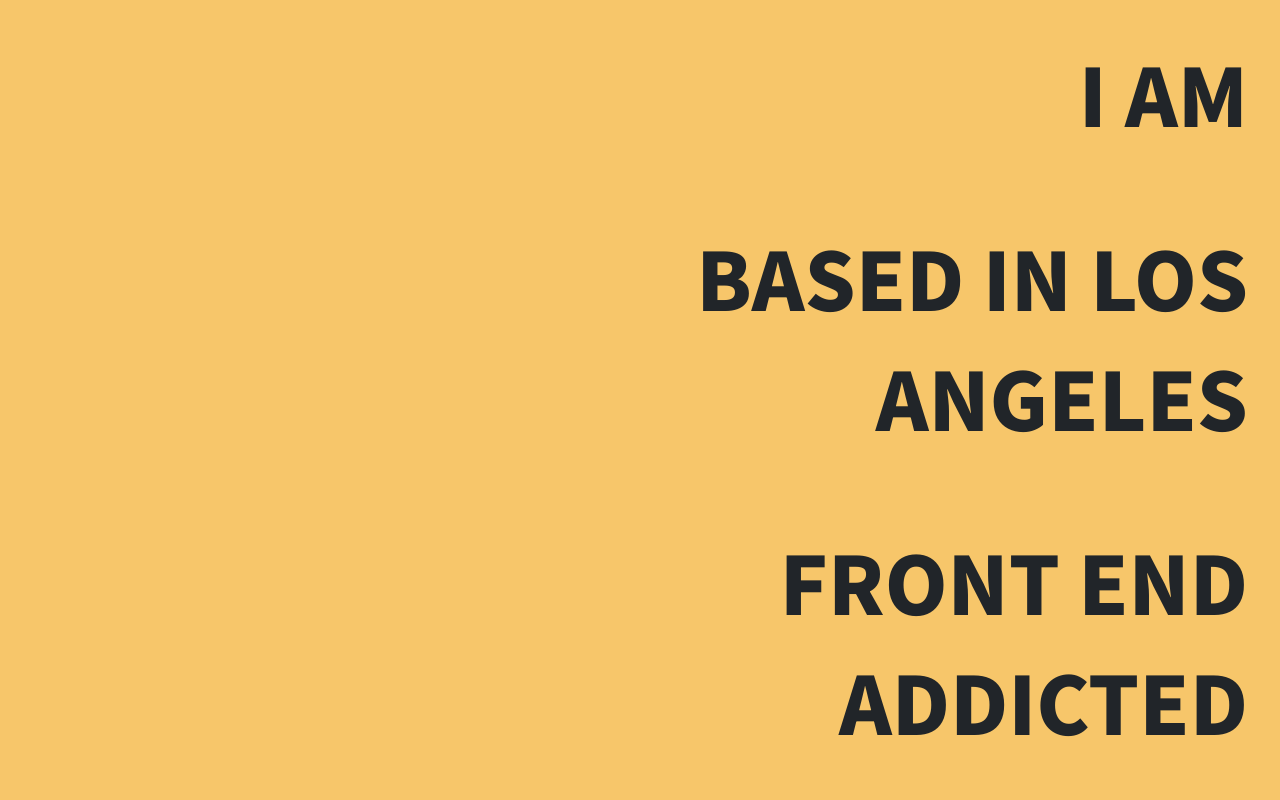
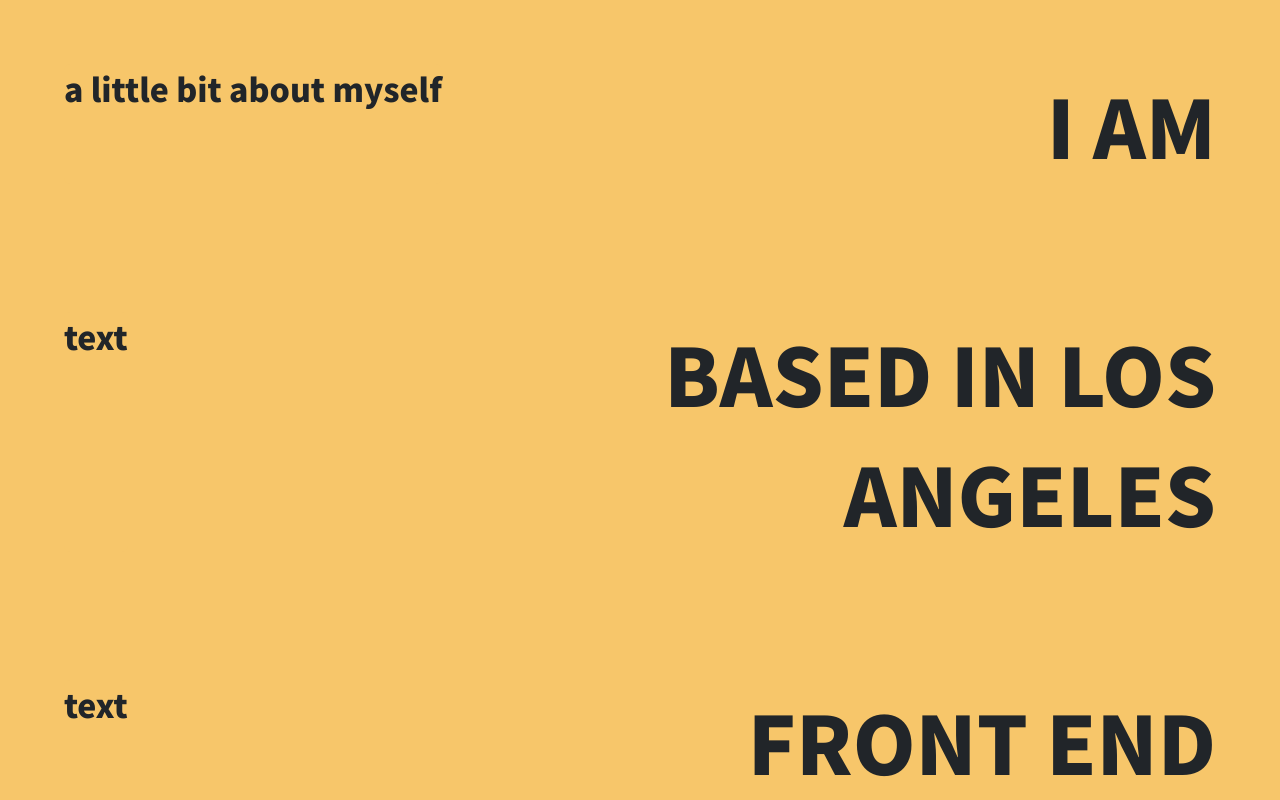
Before and after one commit to jnc444xd/portfolio, a React (Vite) app: page /about in a window 1280 px wide. Shown: the top 800 px of the page. Built offline with nearby package versions, Linux system fonts and the light colour scheme.

Commit message:
added intersection observer to about jsx

```diff
--- a/src/App.css
+++ b/src/App.css
@@ -28,11 +28,11 @@
 .about-container section {
     display: flex;
     justify-content: space-between;
+    margin: 8vh;
 }
 
 .about-container section div:nth-child(2) {
     font-size: 5rem;
-    padding: 4vh;
     text-align: right;
     width: 60vw;
 }
@@ -43,6 +43,7 @@
     transform: translateX(400px);
     opacity: 0;
     transition: 300ms;
+    font-size: 2rem;
 }
 
 .card.show {
--- a/src/components/About.jsx
+++ b/src/components/About.jsx
@@ -1,13 +1,39 @@
+import { useEffect } from 'react';
 
 export default function About () {
 
+    useEffect(() => {
 
+        const cards = document.querySelectorAll(".card");
+
+        const callback = (cards) => {
+            cards.forEach(card => {
+                card.target.classList.toggle("show", card.isIntersecting)
+            })
+        };
+
+        const options = {
+            threshold: 1,
+            rootMargin: "0px 0px -200px 0px",
+        };
+
+        const observer = new IntersectionObserver(callback, options);
+
+        cards.forEach(card => {
+            observer.observe(card)
+        });
+
+        return () => {
+            observer.disconnect();
+        };
+
+    }, []);
 
     return (
         <main className="about-container">
             <section>
                 <div className="card">a little bit about myself</div>
-                <div className="about">I AM</div>
+                <div>I AM</div>
             </section>
             <section>
                 <div className="card">text</div>
```
